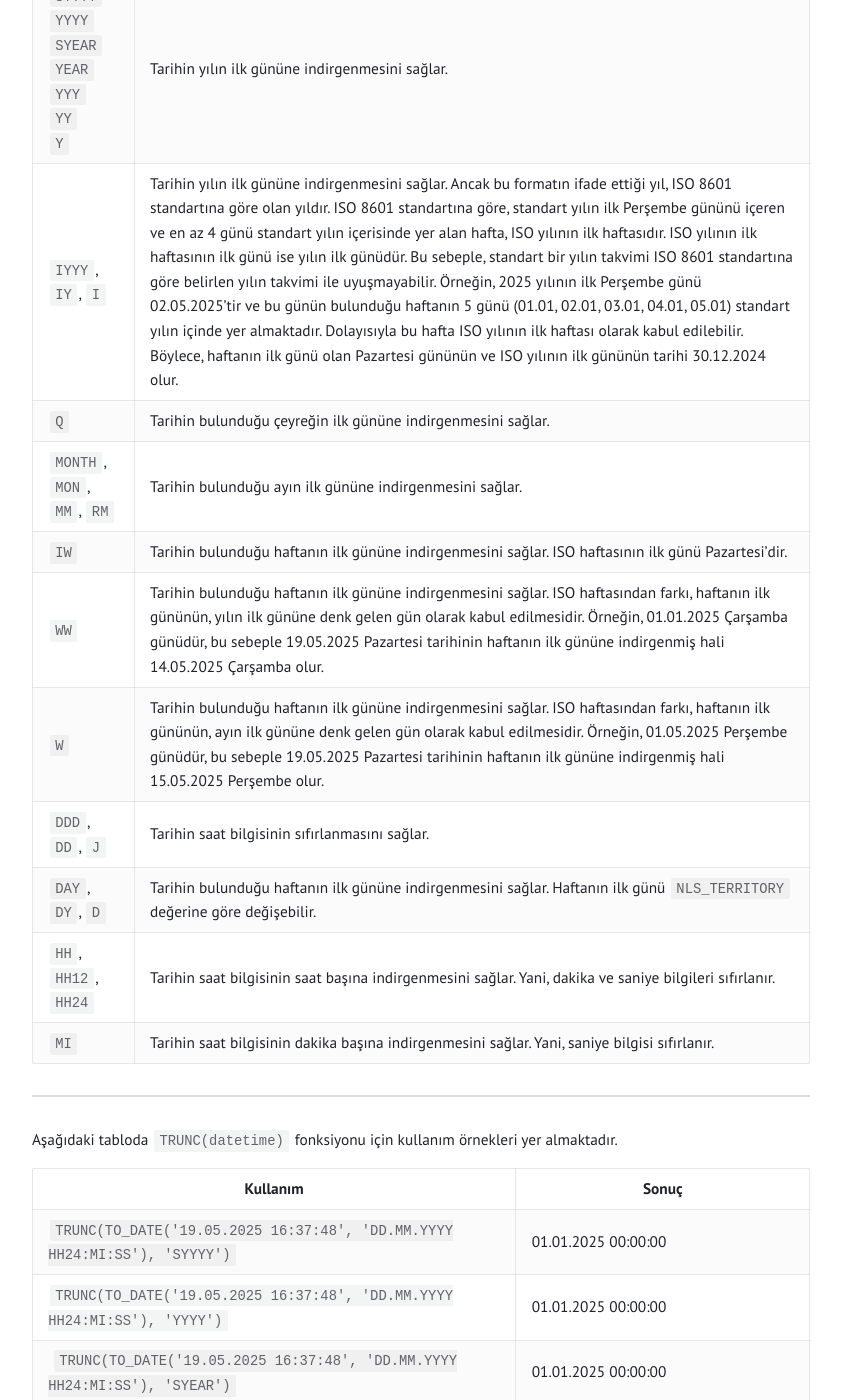
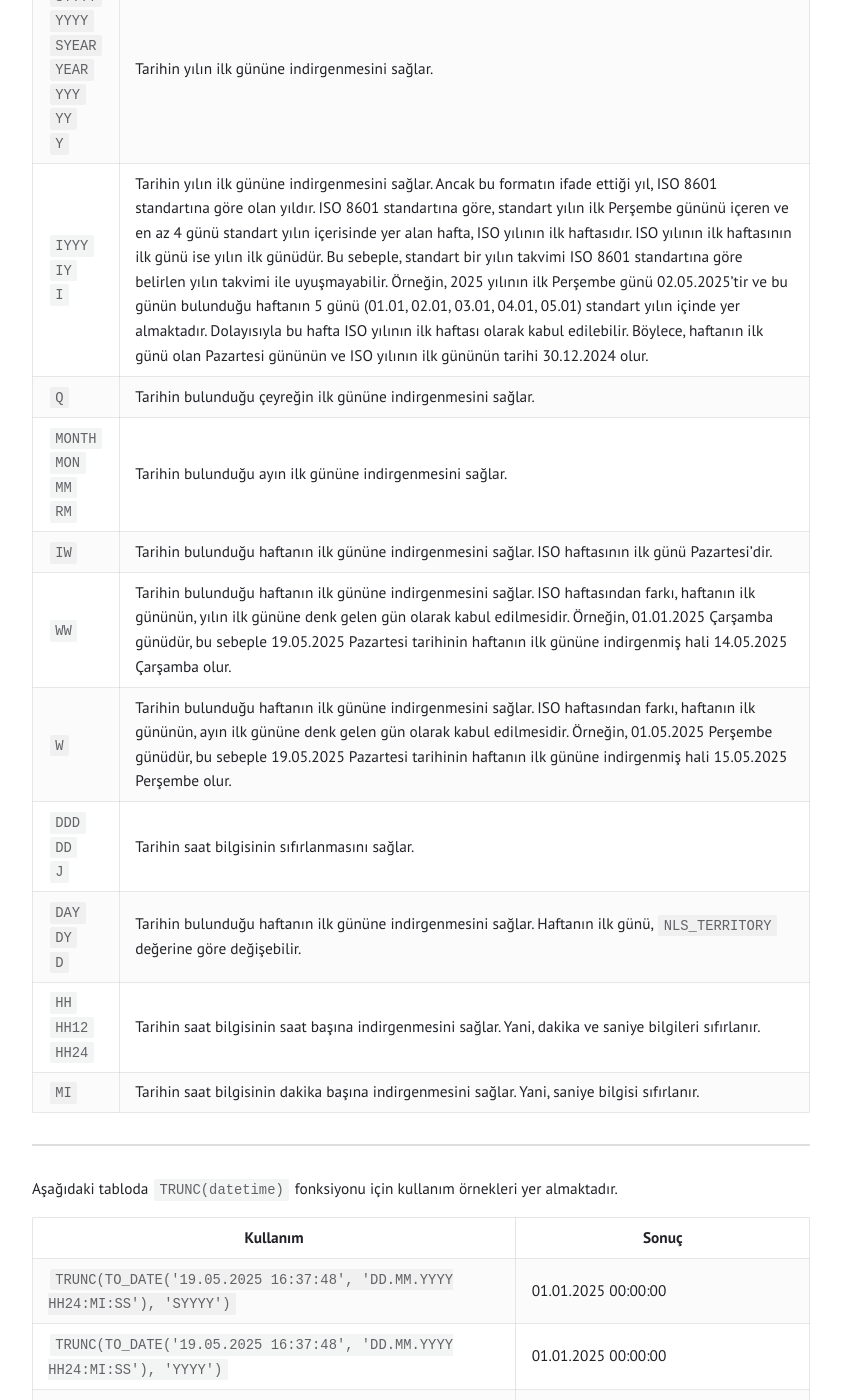
Before and after one commit to tunahanoguz/tunahanoguz.github.io, a Jekyll site: the page built from _posts/2025-05-27-oracle-trunc-datetime-fonksiyonu.md, in a window 1280 px wide and 1400 px high, scrolled down 680 px. Shown: the whole window, without its empty margins (219-1060 px from the left). Built offline with Jekyll 4.4.1, drawn with Linux system fonts in a browser that asks for light colours.

```diff
--- a/_posts/2025-05-27-oracle-trunc-datetime-fonksiyonu.md
+++ b/_posts/2025-05-27-oracle-trunc-datetime-fonksiyonu.md
@@ -20,19 +20,19 @@ categories: oracle
 
 Aşağıdaki tabloda bu fonksiyon için kullanılabilecek formatlar ve açıklamaları yer almaktadır.
 
-| Format                                             | Açıklama                                                                                                |
-|----------------------------------------------------|---------------------------------------------------------------------------------------------------------|
+| Format                                                         | Açıklama                                                                                                |
+|----------------------------------------------------------------|---------------------------------------------------------------------------------------------------------|
 | `SYYYY`<br>`YYYY`<br>`SYEAR`<br>`YEAR`<br>`YYY`<br>`YY`<br>`Y` | Tarihin yılın ilk gününe indirgenmesini sağlar.                                                         |
-| `IYYY`, `IY`, `I`                                  | Tarihin yılın ilk gününe indirgenmesini sağlar. Ancak bu formatın ifade ettiği yıl, ISO 8601 standartına göre olan yıldır. ISO 8601 standartına göre, standart yılın ilk Perşembe gününü içeren ve en az 4 günü standart yılın içerisinde yer alan hafta, ISO yılının ilk haftasıdır. ISO yılının ilk haftasının ilk günü ise yılın ilk günüdür. Bu sebeple, standart bir yılın takvimi ISO 8601 standartına göre belirlen yılın takvimi ile uyuşmayabilir. Örneğin, 2025 yılının ilk Perşembe günü 02.05.2025'tir ve bu günün bulunduğu haftanın 5 günü (01.01, 02.01, 03.01, 04.01, 05.01) standart yılın içinde yer almaktadır. Dolayısıyla bu hafta ISO yılının ilk haftası olarak kabul edilebilir. Böylece, haftanın ilk günü olan Pazartesi gününün ve ISO yılının ilk gününün tarihi 30.12.2024 olur.                                                                    |
-| `Q`                                                | Tarihin bulunduğu çeyreğin ilk gününe indirgenmesini sağlar.                                            |
-| `MONTH`, `MON`, `MM`, `RM`                         | Tarihin bulunduğu ayın ilk gününe indirgenmesini sağlar.                                                |
-| `IW`                                               | Tarihin bulunduğu haftanın ilk gününe indirgenmesini sağlar.	ISO haftasının ilk günü Pazartesi'dir.     |
-| `WW`                                               | Tarihin bulunduğu haftanın ilk gününe indirgenmesini sağlar. ISO haftasından farkı, haftanın ilk gününün, yılın ilk gününe denk gelen gün olarak kabul edilmesidir. Örneğin, 01.01.2025 Çarşamba günüdür, bu sebeple 19.05.2025 Pazartesi tarihinin haftanın ilk gününe indirgenmiş hali 14.05.2025 Çarşamba olur. |
-| `W`                                                | Tarihin bulunduğu haftanın ilk gününe indirgenmesini sağlar. ISO haftasından farkı, haftanın ilk gününün, ayın ilk gününe denk gelen gün olarak kabul edilmesidir. Örneğin, 01.05.2025 Perşembe günüdür, bu sebeple 19.05.2025 Pazartesi tarihinin haftanın ilk gününe indirgenmiş hali 15.05.2025 Perşembe olur. |
-| `DDD`, `DD`, `J`                                   | Tarihin saat bilgisinin sıfırlanmasını sağlar.                                                          |
-| `DAY`, `DY`, `D`                                   | Tarihin bulunduğu haftanın ilk gününe indirgenmesini sağlar. Haftanın ilk günü `NLS_TERRITORY` değerine göre değişebilir. |
-| `HH`, `HH12`, `HH24`                               | Tarihin saat bilgisinin saat başına indirgenmesini sağlar. Yani, dakika ve saniye bilgileri sıfırlanır. |
-| `MI`                                               | Tarihin saat bilgisinin dakika başına indirgenmesini sağlar. Yani, saniye bilgisi sıfırlanır.           |
+| `IYYY`<br>`IY`<br>`I`                                          | Tarihin yılın ilk gününe indirgenmesini sağlar. Ancak bu formatın ifade ettiği yıl, ISO 8601 standartına göre olan yıldır. ISO 8601 standartına göre, standart yılın ilk Perşembe gününü içeren ve en az 4 günü standart yılın içerisinde yer alan hafta, ISO yılının ilk haftasıdır. ISO yılının ilk haftasının ilk günü ise yılın ilk günüdür. Bu sebeple, standart bir yılın takvimi ISO 8601 standartına göre belirlen yılın takvimi ile uyuşmayabilir. Örneğin, 2025 yılının ilk Perşembe günü 02.05.2025'tir ve bu günün bulunduğu haftanın 5 günü (01.01, 02.01, 03.01, 04.01, 05.01) standart yılın içinde yer almaktadır. Dolayısıyla bu hafta ISO yılının ilk haftası olarak kabul edilebilir. Böylece, haftanın ilk günü olan Pazartesi gününün ve ISO yılının ilk gününün tarihi 30.12.2024 olur.                                                     |
+| `Q`                                                            | Tarihin bulunduğu çeyreğin ilk gününe indirgenmesini sağlar.                                            |
+| `MONTH`<br>`MON`<br>`MM`<br>`RM`                               | Tarihin bulunduğu ayın ilk gününe indirgenmesini sağlar.                                                |
+| `IW`                                                           | Tarihin bulunduğu haftanın ilk gününe indirgenmesini sağlar.	ISO haftasının ilk günü Pazartesi'dir.     |
+| `WW`                                                           | Tarihin bulunduğu haftanın ilk gününe indirgenmesini sağlar. ISO haftasından farkı, haftanın ilk gününün, yılın ilk gününe denk gelen gün olarak kabul edilmesidir. Örneğin, 01.01.2025 Çarşamba günüdür, bu sebeple 19.05.2025 Pazartesi tarihinin haftanın ilk gününe indirgenmiş hali 14.05.2025 Çarşamba olur.                                                                                                                                                                      |
+| `W`                                                            | Tarihin bulunduğu haftanın ilk gününe indirgenmesini sağlar. ISO haftasından farkı, haftanın ilk gününün, ayın ilk gününe denk gelen gün olarak kabul edilmesidir. Örneğin, 01.05.2025 Perşembe günüdür, bu sebeple 19.05.2025 Pazartesi tarihinin haftanın ilk gününe indirgenmiş hali 15.05.2025 Perşembe olur. |
+| `DDD`<br>`DD`<br>`J`                                           | Tarihin saat bilgisinin sıfırlanmasını sağlar.                                                          |
+| `DAY`<br>`DY`<br>`D`                                           | Tarihin bulunduğu haftanın ilk gününe indirgenmesini sağlar. Haftanın ilk günü, `NLS_TERRITORY` değerine göre değişebilir.                                                                                                                                                               |
+| `HH`<br>`HH12`<br>`HH24`                                       | Tarihin saat bilgisinin saat başına indirgenmesini sağlar. Yani, dakika ve saniye bilgileri sıfırlanır. |
+| `MI`                                                           | Tarihin saat bilgisinin dakika başına indirgenmesini sağlar. Yani, saniye bilgisi sıfırlanır.           |
 
 ---
 
```
